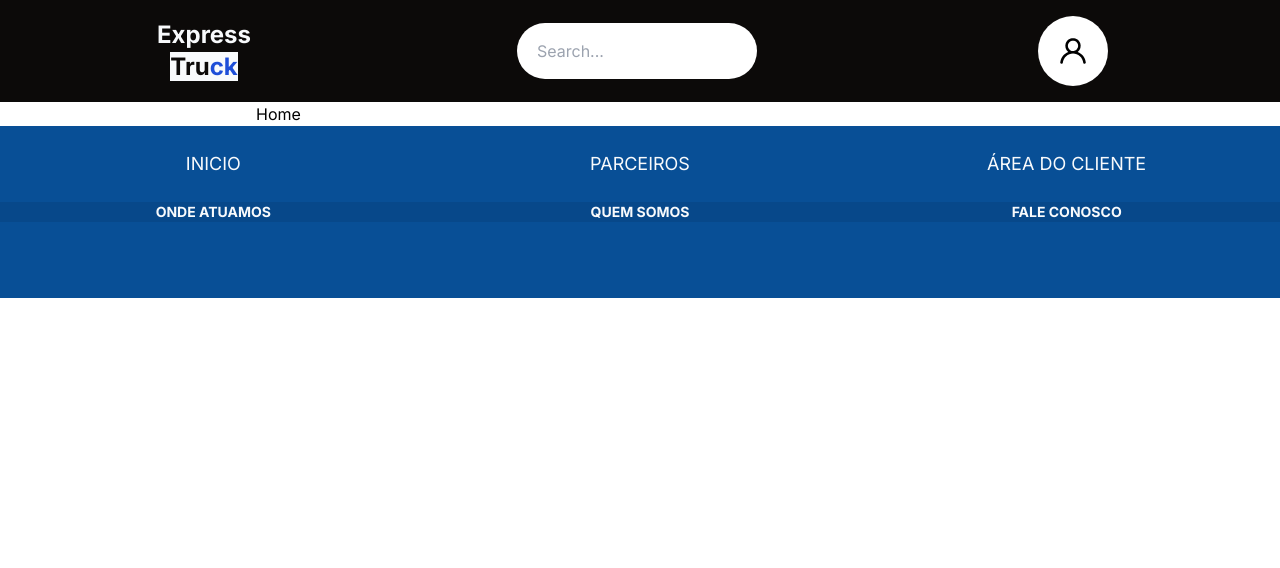
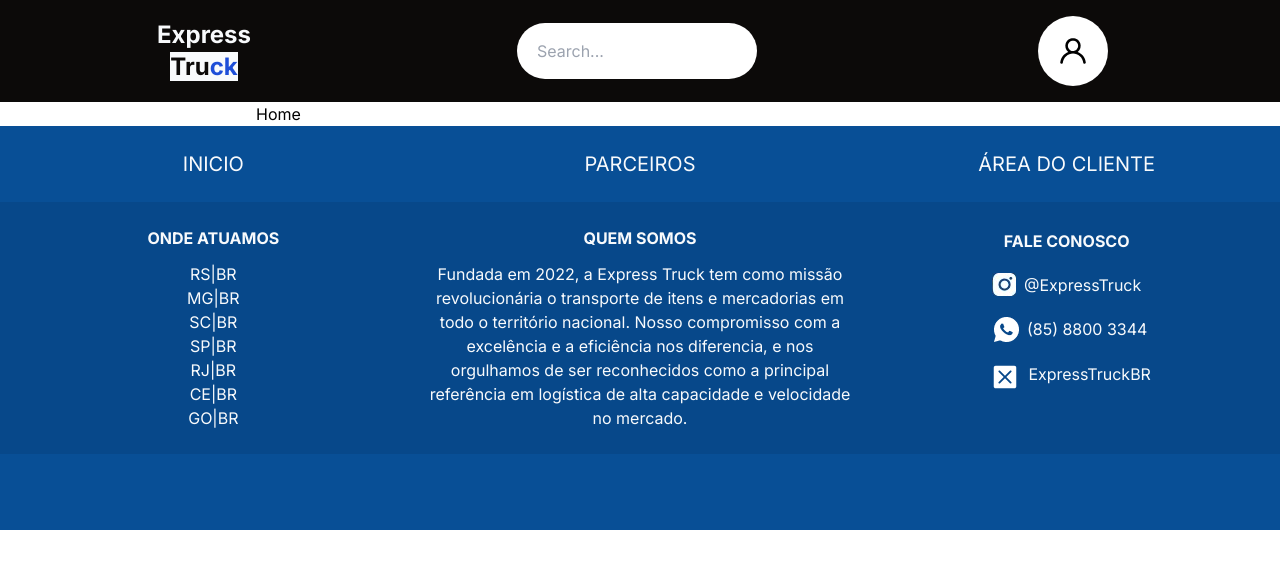
Before and after one commit to DropperDEV/express-truck, a React (Vite) app: page / in a window 1280 px wide. Shown: the top 568 px of the page. Built offline with nearby package versions, Linux system fonts and the light colour scheme.

Commit message:
footer desktop finished

```diff
--- a/src/ui/FooterAbout.jsx
+++ b/src/ui/FooterAbout.jsx
@@ -1,14 +1,62 @@
 export default function FooterAbout() {
   return (
-    <div className=" bg-blue-1100 mx-auto grid w-full  grid-cols-3">
-      <div className=" text-center font-bold uppercase text-sm">
-        <h2>Onde atuamos</h2>
+    <div className=" mx-auto grid w-full grid-cols-3  bg-blue-1100 py-6">
+      <ul className="  flex flex-col gap-3 text-center text-base uppercase">
+        <h2 className=" font-bold">Onde atuamos</h2>
+        <li>
+          <ul>
+            {" "}
+            <li>RS|BR</li>
+            <li>MG|BR</li>
+            <li>SC|BR</li>
+            <li>SP|BR</li>
+            <li>RJ|BR</li>
+            <li>CE|BR</li>
+            <li>GO|BR</li>
+          </ul>
+        </li>
+      </ul>
+      <div className=" flex flex-col  gap-3 text-center text-base">
+        <h2 className="font-bold  uppercase">quem somos</h2>
+        <p>
+          Fundada em 2022, a Express Truck tem como missão revolucionária o
+          transporte de itens e mercadorias em todo o território nacional. Nosso
+          compromisso com a excelência e a eficiência nos diferencia, e nos
+          orgulhamos de ser reconhecidos como a principal referência em
+          logística de alta capacidade e velocidade no mercado.{" "}
+        </p>
       </div>
-      <div className=" text-center font-bold uppercase text-sm">
-        <h2>quem somos</h2>
-      </div>
-      <div className=" text-center font-bold uppercase text-sm">
-        <h2>fale conosco</h2>
+      <div className=" flex flex-col items-center  justify-center gap-5 text-center text-base mb-9 ">
+        <h2 className="font-bold uppercase">fale conosco</h2>
+        <div className="flex flex-row gap-2">
+          <span>
+            <img src="instagram.jpg" alt="" />
+          </span>
+          <p>@ExpressTruck</p>
+        </div>
+        <div className="ml-2 flex flex-row gap-2">
+          <span>
+            <img src="whatssap.jpg" alt="" />
+          </span>
+          <p> (85) 8800 3344</p>
+        </div>
+        <div className="ml-2 flex flex-row gap-2">
+          <span>
+            <svg
+              width="30"
+              height="30"
+              viewBox="0 0 30 30"
+              fill="none"
+              xmlns="http://www.w3.org/2000/svg"
+            >
+              <path
+                d="M24.375 3.75H5.625C5.12772 3.75 4.65081 3.94754 4.29917 4.29917C3.94754 4.65081 3.75 5.12772 3.75 5.625V24.375C3.75 24.8723 3.94754 25.3492 4.29917 25.7008C4.65081 26.0525 5.12772 26.25 5.625 26.25H24.375C24.8723 26.25 25.3492 26.0525 25.7008 25.7008C26.0525 25.3492 26.25 24.8723 26.25 24.375V5.625C26.25 5.12772 26.0525 4.65081 25.7008 4.29917C25.3492 3.94754 24.8723 3.75 24.375 3.75ZM21.2883 19.9617C21.3754 20.0488 21.4445 20.1522 21.4916 20.266C21.5388 20.3798 21.563 20.5018 21.563 20.625C21.563 20.7482 21.5388 20.8702 21.4916 20.984C21.4445 21.0978 21.3754 21.2012 21.2883 21.2883C21.2012 21.3754 21.0978 21.4445 20.984 21.4916C20.8702 21.5388 20.7482 21.563 20.625 21.563C20.5018 21.563 20.3798 21.5388 20.266 21.4916C20.1522 21.4445 20.0488 21.3754 19.9617 21.2883L15 16.3254L10.0383 21.2883C9.86237 21.4642 9.62378 21.563 9.375 21.563C9.12622 21.563 8.88763 21.4642 8.71172 21.2883C8.53581 21.1124 8.43698 20.8738 8.43698 20.625C8.43698 20.3762 8.53581 20.1376 8.71172 19.9617L13.6746 15L8.71172 10.0383C8.53581 9.86237 8.43698 9.62378 8.43698 9.375C8.43698 9.12622 8.53581 8.88763 8.71172 8.71172C8.88763 8.53581 9.12622 8.43698 9.375 8.43698C9.62378 8.43698 9.86237 8.53581 10.0383 8.71172L15 13.6746L19.9617 8.71172C20.1376 8.53581 20.3762 8.43698 20.625 8.43698C20.8738 8.43698 21.1124 8.53581 21.2883 8.71172C21.4642 8.88763 21.563 9.12622 21.563 9.375C21.563 9.62378 21.4642 9.86237 21.2883 10.0383L16.3254 15L21.2883 19.9617Z"
+                fill="white"
+              />
+            </svg>
+          </span>
+          <p>ExpressTruckBR</p>
+        </div>
       </div>
     </div>
   );
--- a/src/ui/FooterMenu.jsx
+++ b/src/ui/FooterMenu.jsx
@@ -1,6 +1,10 @@
 /* eslint-disable react/prop-types */
-import { Link } from 'react-router-dom';
+import { Link } from "react-router-dom";
 
-export default function FooterMenu({children}) {
-  return <Link className=" bg-blue-1000 uppercase text-lg flex items-center justify-center">{children}</Link>;
+export default function FooterMenu({ children }) {
+  return (
+    <Link className=" flex items-center justify-center bg-blue-1000 uppercase">
+      {children}
+    </Link>
+  );
 }
--- a/src/ui/FooterSlide.jsx
+++ b/src/ui/FooterSlide.jsx
@@ -1,4 +1,4 @@
 /* eslint-disable react/prop-types */
 export default function FooterSlide({children}) {
-  return <div className=" bg-blue-1000 w-full py-6 grid grid-cols-3 text-lg">{children}</div>;
+  return <div className=" bg-blue-1000 w-full py-6 grid grid-cols-3 text-xl">{children}</div>;
 }
```
Also changed, not shown: public/instagram.jpg (added), public/whatssap.jpg (added).
